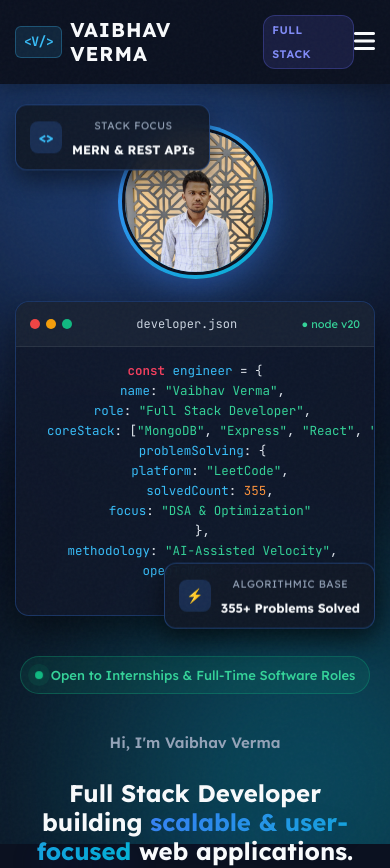
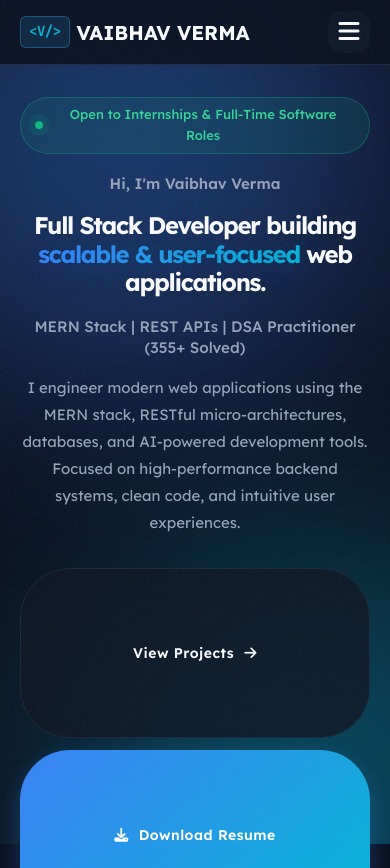
Before and after one commit to vaibhavverma389/vaibhav-verma-portfolio, a React (Vite) app: page / in a window 390 px wide. Shown: the top 868 px of the page. Built offline with nearby package versions, Linux system fonts and the light colour scheme.

Commit message:
Update enhancements.css

```diff
--- a/src/enhancements.css
+++ b/src/enhancements.css
@@ -337,3 +337,114 @@ html, body { max-width: 100%; }
   box-shadow: 0 6px 18px rgba(6, 182, 212, 0.35);
   color: #070b14;
 }
+
+/* ---------- Portfolio UX refresh ---------- */
+:root {
+  --container-width: 1160px;
+  --surface-raised: rgba(17, 27, 45, 0.82);
+  --border-soft: rgba(148, 163, 184, 0.16);
+}
+
+html { scroll-padding-top: 92px; }
+body { line-height: 1.65; }
+.container { width: min(var(--container-width), calc(100% - 48px)); }
+.header-area {
+  position: sticky;
+  top: 0;
+  z-index: 99;
+  padding: 12px 0;
+  background: rgba(11, 17, 32, 0.86);
+  border-bottom: 1px solid var(--border-soft);
+  backdrop-filter: blur(18px);
+  -webkit-backdrop-filter: blur(18px);
+  box-shadow: none;
+}
+.header-area.sticky { padding: 10px 0; }
+.header { gap: 20px; }
+.logo { display: inline-flex; align-items: center; gap: 9px; font-size: 16px; letter-spacing: 0; white-space: nowrap; }
+.logo-badge { font-size: 14px; color: var(--accent); }
+.logo-role { padding: 3px 8px; border: 1px solid var(--border-soft); border-radius: 999px; color: var(--muted); font-size: 10px; font-weight: 500; letter-spacing: .04em; }
+.header ul { gap: clamp(12px, 1.8vw, 24px); }
+.header ul li a { font-size: 13px; color: #cbd5e1; }
+.header ul li a::after { bottom: -8px; }
+.header ul li a.active { color: #fff; }
+.btn-resume-nav { padding: 8px 14px; }
+.header .menu_icon { min-width: 42px; min-height: 42px; border-radius: 12px !important; background: var(--surface-raised) !important; }
+
+.FirstElement { min-height: min(760px, calc(100svh - 68px)); padding: 68px 0 76px; align-items: center; }
+.hero-container-layout { gap: clamp(32px, 6vw, 88px); }
+.profile-text { max-width: 680px; gap: 12px; }
+.hero-heading { font-size: clamp(2.7rem, 5vw, 4.65rem); line-height: 1.08; letter-spacing: -.055em; margin: 2px 0 8px; }
+.hero-greeting { margin-bottom: 0; font-size: 15px; }
+.role-title { margin: 0; font-size: 1rem; }
+.hero-description { max-width: 58ch; margin: 4px 0 8px; font-size: 15px; line-height: 1.8; }
+.hero-status-pill { margin-bottom: 4px; }
+.btn-group { margin: 12px 0 6px; gap: 12px; }
+.resume-btn, .contact-btn { min-height: 48px; padding: 12px 20px; font-size: 14px; }
+.profile-photo-wrap { width: 184px; height: 184px; }
+.hero-visual-col { gap: 18px; padding: 22px 0; }
+.code-window { box-shadow: 0 24px 60px rgba(0,0,0,.32); }
+.floating-badge { box-shadow: 0 14px 36px rgba(0,0,0,.3); }
+.profile-text .social { gap: 10px; flex-wrap: wrap; }
+.profile-text .social a { min-height: 40px; }
+
+section[id] { scroll-margin-top: 92px; }
+.about-area, .skills-area, .certifications-area, .education-content, .dsa-section, .ai-section, .contact-content { padding-top: clamp(64px, 8vw, 104px); padding-bottom: clamp(64px, 8vw, 104px); }
+.project-content { padding: clamp(64px, 8vw, 104px) 0; }
+.section-heading, .project-title h4, .skills-title h4 { letter-spacing: -.035em; }
+.section-subtext, .project-title p, .skills-title p { max-width: 62ch; margin-left: auto; margin-right: auto; line-height: 1.75; }
+.skills-card, .project, .cert-card, .contact-form-card, .contact-info-card { border-color: var(--border-soft); }
+.skills-card, .project, .cert-card { background: linear-gradient(145deg, rgba(17, 27, 45, .92), rgba(13, 20, 34, .9)); }
+.skills-card:hover, .project:hover { transform: translateY(-5px); }
+.project { display: flex; flex-direction: column; }
+.project-links { margin-top: auto; padding-top: 20px; }
+.project h4 { line-height: 1.4; }
+.contact-info-card { min-width: 0; }
+.contact-card-value { overflow-wrap: anywhere; }
+
+@media (max-width: 999px) {
+  .container { width: min(100% - 40px, 760px); }
+  .FirstElement { min-height: unset; padding: 54px 0 68px; }
+  .hero-container-layout { gap: 36px; }
+  .hero-visual-col { order: 0; }
+  .profile-text { align-items: center; }
+  .hero-description { margin-inline: auto; }
+  .header ul { gap: 16px; }
+}
+@media (max-width: 767px) {
+  .container { width: 100%; padding-left: 20px; padding-right: 20px; }
+  .header-area, .header-area.sticky { padding: 8px 0; }
+  .header { min-height: 48px; }
+  .logo { font-size: 14px; gap: 7px; }
+  .logo-role { display: none; }
+  .header ul { top: 64px; padding: 12px 20px 22px; gap: 2px; border-bottom: 1px solid var(--border-soft); }
+  .header ul li { width: min(100%, 520px); }
+  .header ul li a { display: flex; align-items: center; min-height: 46px; padding: 0 12px; border-radius: 10px; font-size: 15px; }
+  .header ul li a::after { display: none; }
+  .header ul li a.active { color: #fff; background: rgba(59, 130, 246, .12); }
+  .mobile-resume-nav { display: block; }
+  .mobile-resume-nav .btn-resume-nav { justify-content: center; margin-top: 8px; }
+  .hero-container-layout { gap: 24px; }
+  .FirstElement { padding: 32px 0 52px; }
+  .hero-visual-col { gap: 16px; padding: 14px 0; }
+  .profile-photo-wrap { width: 142px; height: 142px; }
+  .floating-badge { padding: 9px 12px; }
+  .floating-badge-top { left: -4px; }
+  .floating-badge-bottom { right: -4px; }
+  .hero-heading { font-size: clamp(2.35rem, 10vw, 3.5rem); }
+  .hero-description { font-size: 14px; }
+  .role-title { font-size: .95rem; }
+  .profile-text .social { justify-content: center; }
+  .btn-group { justify-content: center; width: 100%; }
+  .btn-group > a { flex: 1 1 170px; justify-content: center; }
+  .skills-wrapper, .projects { grid-template-columns: 1fr; }
+  .contact-grid-wrap { gap: 20px; }
+  .section-heading { font-size: clamp(1.8rem, 8vw, 2.5rem); }
+}
+@media (max-width: 380px) {
+  .hero-status-pill { font-size: 11px; padding: 6px 10px; }
+  .floating-badge { font-size: 11px; }
+  .floating-badge-val { font-size: 11px; }
+  .profile-text .social a span { font-size: 12px; }
+  .btn-group > a { flex-basis: 100%; }
+}
```
